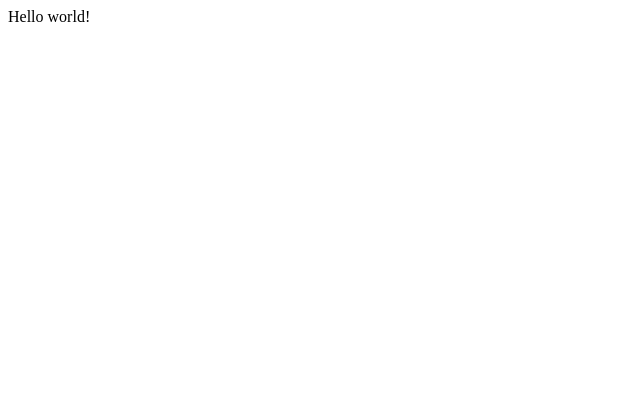
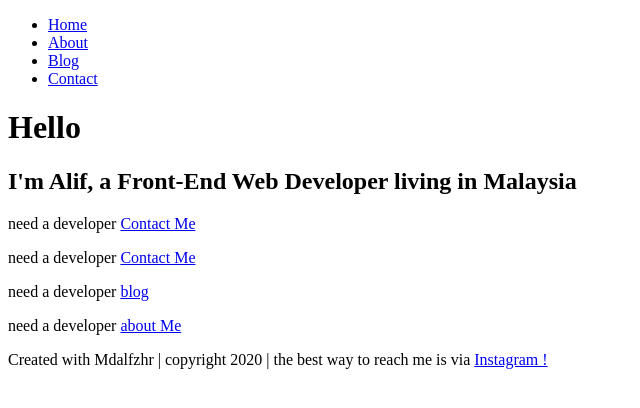
Before and after one commit to mdalfzhr/tryinggatsby, a Gatsby site: page / in a window 1280 px wide. Shown: the whole page, without its empty margins (0-640 px from the left). Built offline with nearby package versions, Linux system fonts and the light colour scheme; Gatsby itself is replaced by a stand-in of ours.

Commit message:
first commit

```diff
--- a/gatsby-config.js
+++ b/gatsby-config.js
@@ -8,3 +8,7 @@ module.exports = {
   /* Your site config here */
   plugins: [],
 }
+
+module.exports = {
+  pathPrefix: "/tryinggatsby",
+}
--- /dev/null
+++ b/src/Components/footer.js
@@ -0,0 +1,13 @@
+import React from 'react'
+
+const Footer = () => {
+    return (
+        <footer>
+            <p>
+                Created with Mdalfzhr | copyright 2020 | the best way to reach me is via <a href="https://www.instagram.com/mdalfzhr" target="blank">Instagram !</a>
+            </p>
+        </footer>
+    )
+}
+
+export default Footer
--- /dev/null
+++ b/src/Components/header.js
@@ -0,0 +1,17 @@
+import React from 'react'
+import { Link } from 'gatsby'
+
+const Header = () => {
+    return (
+        <header>
+            <ul>
+                <li><Link to="/">Home</Link></li>
+                <li><Link to="/about">About</Link></li>
+                <li><Link to="/blog">Blog</Link></li>
+                <li><Link to="/contact">Contact</Link></li>
+            </ul>
+        </header>
+    )
+}
+
+export default Header
--- a/src/pages/index.js
+++ b/src/pages/index.js
@@ -1,5 +1,23 @@
-import React from "react"
+import React from 'react'
+import { Link } from 'gatsby'
+import Footer from '../Components/footer'
+import Header from '../Components/header'
 
-export default function Home() {
-  return <div>Hello world!</div>
+
+ const IndexPage = () => {
+  return (
+    <div>
+      <Header />
+      <h1>Hello</h1>
+      <h2>I'm Alif, a Front-End Web Developer living in Malaysia</h2>
+      <p>need a developer <a href="/contact">Contact Me</a></p>
+      <p>need a developer <Link to="/contact">Contact Me</Link></p>
+      <p>need a developer <Link to="/blog">blog</Link></p>
+      <p>need a developer <Link to="/about">about Me</Link></p>
+      <Footer />
+    </div>
+  )
 }
+
+
+export default IndexPage
```
Also changed, not shown: src/pages/about.js (added, +22 -0 lines), src/pages/blog.js (added, +21 -0 lines), src/pages/contact.js (added, +19 -0 lines), .github/workflows/main.yml (added).
